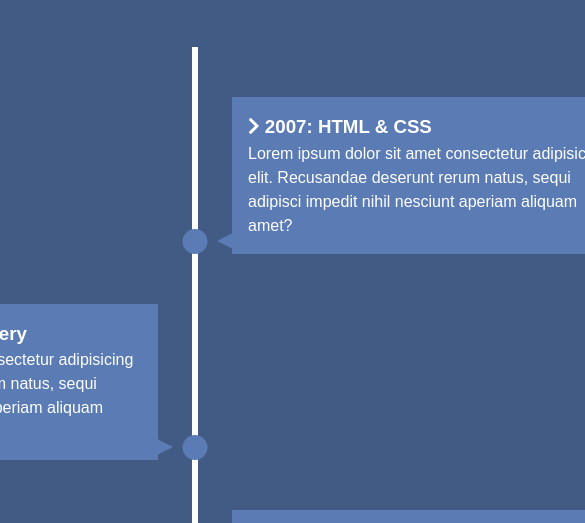
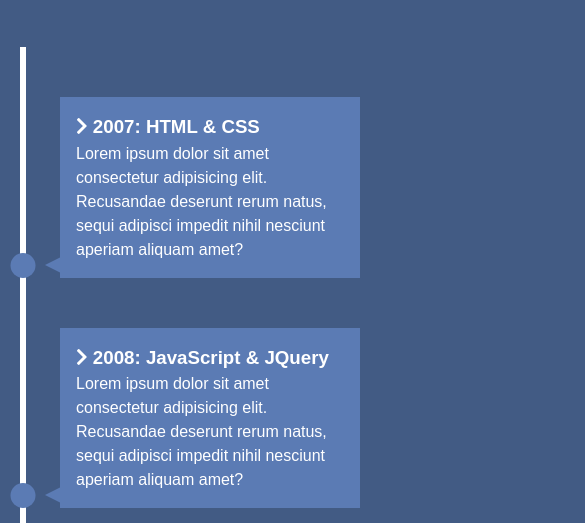
Before and after one commit to divyadarshan0898/Front_End_Training_Coalition, a plain HTML site: page Knowledge_Timeline/index.html in a window 390 px wide. Shown: the part 269-792 px from the top of the page, 585 px wide, since content can reach past the window. Drawn offline with Linux system fonts and the light colour scheme.

Commit message:
media queries updated

```diff
--- a/Knowledge_Timeline/style.css
+++ b/Knowledge_Timeline/style.css
@@ -105,3 +105,33 @@
     border-width: 8px 0px 8px 16px;
     border-color: transparent transparent transparent var(--secondary-color);
   }
+
+  @media(max-width: 900px) {
+    timeline ul li div {
+      width: 200px;
+    }
+
+    #timeline ul li:nth-child(even) div {
+      left: -284px;
+    }
+  }
+
+  @media(max-width: 600px) {
+    #timeline ul li {
+      margin-left: 20px;
+    }
+
+    #timeline ul li div {
+      width: calc(100vw - 90px);
+    }
+
+    #timeline ul li:nth-child(even) div {
+      left: 40px;
+    }
+
+    #timeline ul li:nth-child(even) div:before {
+      left: -15px;
+      border-width: 8px 16px 8px 0;
+      border-color: transparent var(--secondary-color) transparent transparent;
+    }
+  }
```
